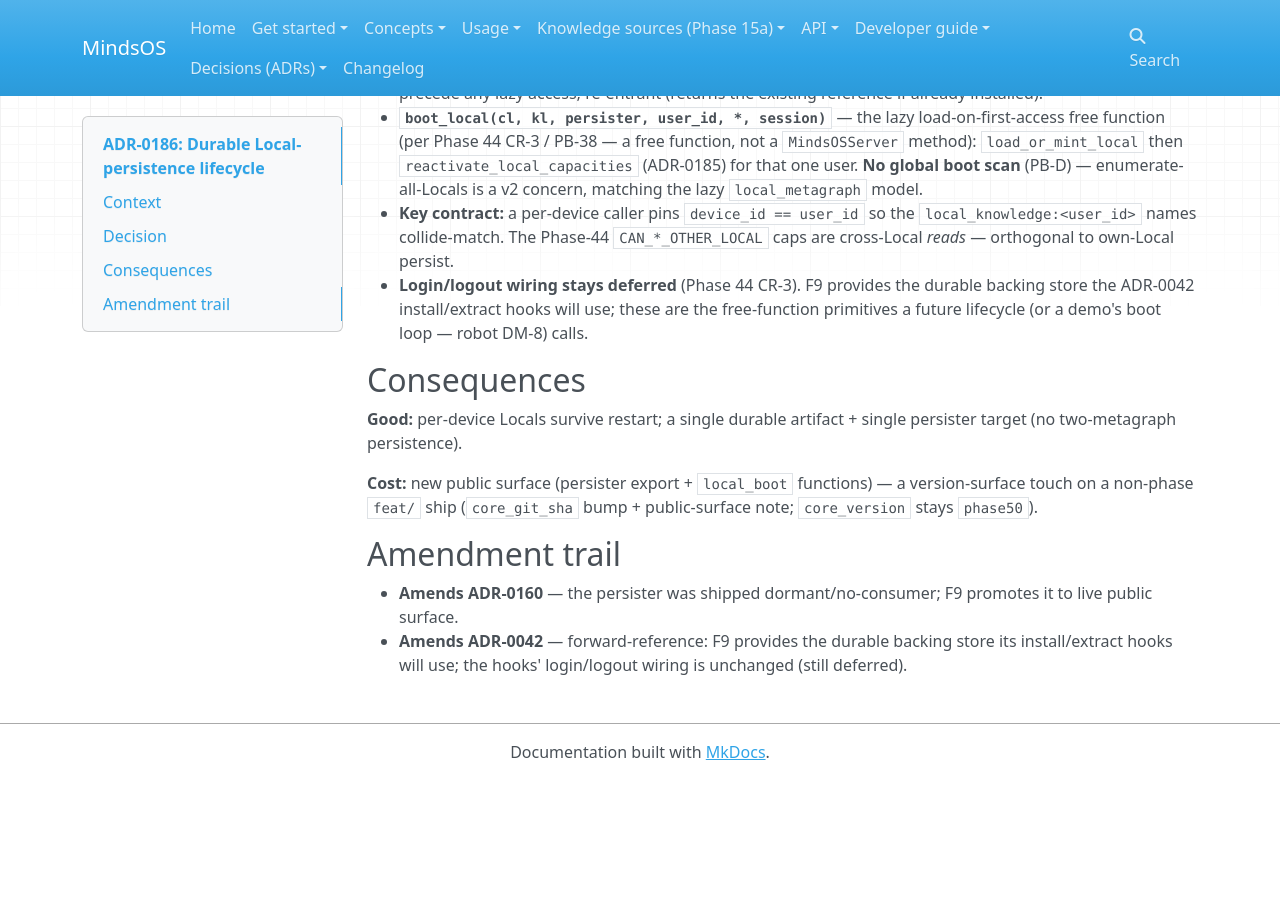
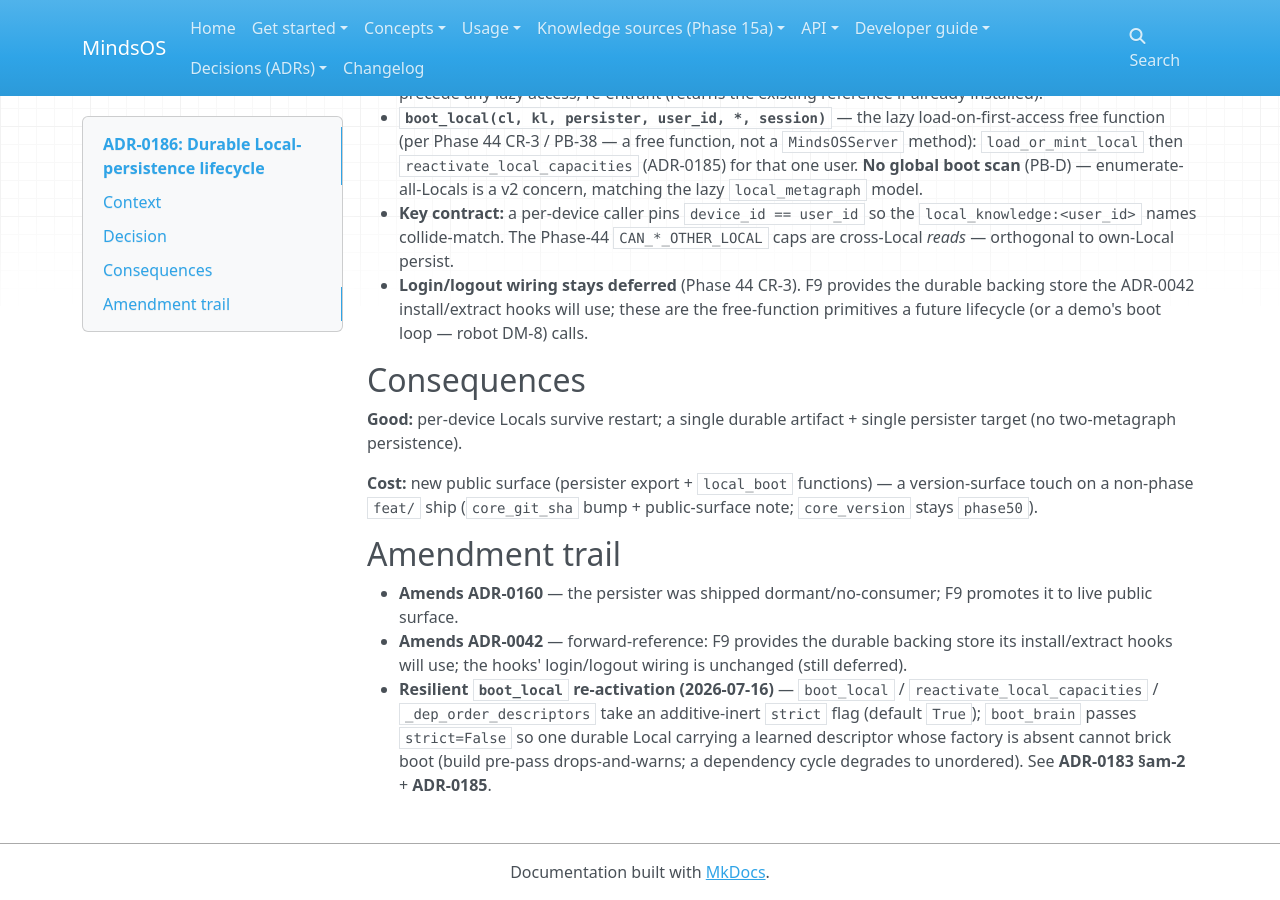
Before and after one commit to halvim/mindsos, an MkDocs documentation site: the page built from docs/decisions/adr/0186-durable-local-persistence-lifecycle.md, in a window 1280 px wide and 900 px high, scrolled down 757 px. Built offline with MkDocs 1.6.1, drawn with Linux system fonts in a browser that asks for light colours; nearby versions of some CDN libraries; before the commit the page ends 1537 px from its top, so only the background shows below that.

```diff
--- a/docs/decisions/adr/0186-durable-local-persistence-lifecycle.md
+++ b/docs/decisions/adr/0186-durable-local-persistence-lifecycle.md
@@ -75,3 +75,8 @@ functions) — a version-surface touch on a non-phase `feat/` ship
 - **Amends ADR-0042** — forward-reference: F9 provides the durable backing
   store its install/extract hooks will use; the hooks' login/logout
   wiring is unchanged (still deferred).
+- **Resilient `boot_local` re-activation (2026-07-16)** — `boot_local` /
+  `reactivate_local_capacities` / `_dep_order_descriptors` take an additive-inert `strict`
+  flag (default `True`); `boot_brain` passes `strict=False` so one durable Local carrying a
+  learned descriptor whose factory is absent cannot brick boot (build pre-pass drops-and-warns;
+  a dependency cycle degrades to unordered). See **ADR-0183 §am-2** + **ADR-0185**.
```
Also changed, not shown: confirmation_docs/CORE_CR_SKILL_ACTIVATION_RESILIENCE.md (+9 -6 lines), docs/decisions/adr/0185-capacity-reactivation-contract.md (+5 -0 lines).
